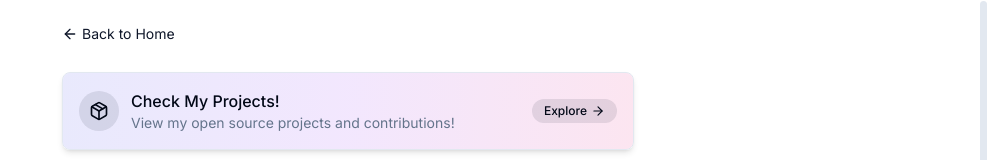
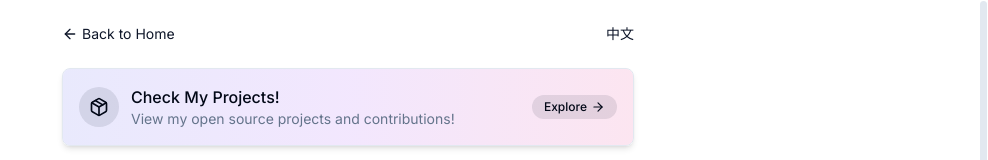
Before and after one commit to guomaimang/myself, a Next.js app: page /myself in a window 1280 px wide. Shown: the top 160 px of the page, without its empty margins (292-1280 px from the left). Built offline with nearby package versions, Linux system fonts and the light colour scheme.

Commit message:
Update myself.tsx

```diff
--- a/src/pages/myself.tsx
+++ b/src/pages/myself.tsx
@@ -21,13 +21,19 @@ export default function Home() {
       {/* <Meteors /> */}
       <ScrollArea className={`w-full h-full`}>
         <div className={`flex flex-col p-6 space-y-4 max-w-[620px] mx-auto`}>
-          <div className="mb-2">
+          <div className="mb-2 flex justify-between items-center">
             <Link
               href="/"
               className="inline-flex items-center space-x-1 text-sm text-primary hover:underline transition-colors"
             >
               <ArrowLeft className="h-4 w-4" />
               <span>Back to Home</span>
+            </Link>
+            <Link
+              href="/myself-cn.html"
+              className="inline-flex items-center space-x-1 text-sm text-primary hover:underline transition-colors"
+            >
+              <span>中文</span>
             </Link>
           </div>
           <IntroSection />
```
